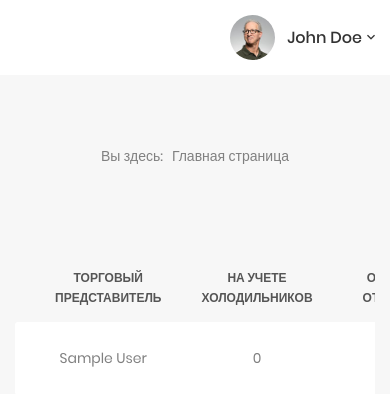
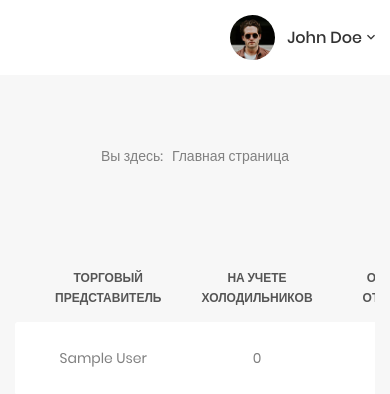
Before and after one commit to Weffy61/outdoor_refrigerators, a Django app: page / in a window 390 px wide. Shown: the top 394 px of the page. Run offline with Django 5.2, Linux system fonts and the light colour scheme; the visitor is signed in with stand-in values (Sample User, id 1); data that the repository does not hold is empty; parts of the project's set-up code (start-up, migrations or seed data) failed here and were passed over; some libraries are stand-ins or nearby versions.

Commit message:
Fix small details

```diff
--- a/report/templates/base.html
+++ b/report/templates/base.html
@@ -94,7 +94,11 @@
         <div class="account-wrap">
           <div class="account-item account-item--style2 clearfix js-item-menu">
             <div class="image">
-              <img src="{% static 'report/icon/avatar-01.jpg' %}" alt="John Doe"/>
+              {% if user.photo %}
+                <img src="{{ user.photo }}" alt="{{ user.name }}"/>
+              {% else %}
+                <img src="{% static 'report/icon/avatar-06.jpg' %}" alt="John Doe"/>
+              {% endif %}
             </div>
             <div class="content">
               <a class="js-acc-btn" href="#">john doe</a>
@@ -103,14 +107,18 @@
               <div class="info clearfix">
                 <div class="image">
                   <a href="#">
-                    <img src="{% static 'report/icon/avatar-01.jpg' %}" alt="John Doe"/>
+                    {% if user.photo %}
+                      <img src="{{ user.photo }}" alt="{{ user.name }}"/>
+                    {% else %}
+                      <img src="{% static 'report/icon/avatar-06.jpg' %}" alt="John Doe"/>
+                    {% endif %}
                   </a>
                 </div>
                 <div class="content">
                   <h5 class="name">
-                    <a href="#">john doe</a>
+                    <a href="#">{{ user.name }}</a>
                   </h5>
-                  <span class="email">johndoe@example.com</span>
+                  <span class="email">{{ user.email }}</span>
                 </div>
               </div>
               <div class="account-dropdown__body">
--- a/report/templates/report/index.html
+++ b/report/templates/report/index.html
@@ -1,5 +1,37 @@
 {% extends 'base.html' %}
 {% load static %}
+
+{% block statistic %}
+  <section class="welcome p-t-10">
+    <div class="container">
+      <div class="row mt-4">
+        <div class="col-md-12">
+          <div class="table-responsive table-responsive-data2">
+            <table class="table table-data2 text-center">
+              <thead>
+              <tr>
+                <th>Торговый представитель</th>
+                <th>На учете холодильников</th>
+                <th>Отчетов отправил</th>
+                <th>Отчетов одобрено</th>
+              </tr>
+              </thead>
+              <tbody>
+              <tr>
+                <td>{{ user.name }}</td>
+                <td>{{ statistic.refrigerators_count }}</td>
+                <td>{{ statistic.total_reports }}</td>
+                <td>{{ statistic.approved_reports }}</td>
+              </tr>
+              </tbody>
+            </table>
+          </div>
+        </div>
+      </div>
+    </div>
+  </section>
+{% endblock %}
+
 
 {% block context %}
   <section class="p-t-20">
@@ -7,9 +39,11 @@
       <div class="row">
         <div class="col-md-12">
           <div class="table-data__tool-right d-flex justify-content-between mb-3">
-            <a href="{% url 'reports' %}"><button class="au-btn au-btn-icon au-btn--green au-btn--small">
-              <i class="zmdi zmdi-receipt"></i>Мои отчеты
-            </button></a>
+            <a href="{% url 'reports' %}">
+              <button class="au-btn au-btn-icon au-btn--green au-btn--small">
+                <i class="zmdi zmdi-receipt"></i>Мои отчеты
+              </button>
+            </a>
             <button class="au-btn au-btn-icon au-btn--green au-btn--small">
               <i class="zmdi zmdi-plus"></i>Добавить отчет
             </button>
```
Also changed, not shown: other parts of report/templates/base.html (+5 -29 lines).
